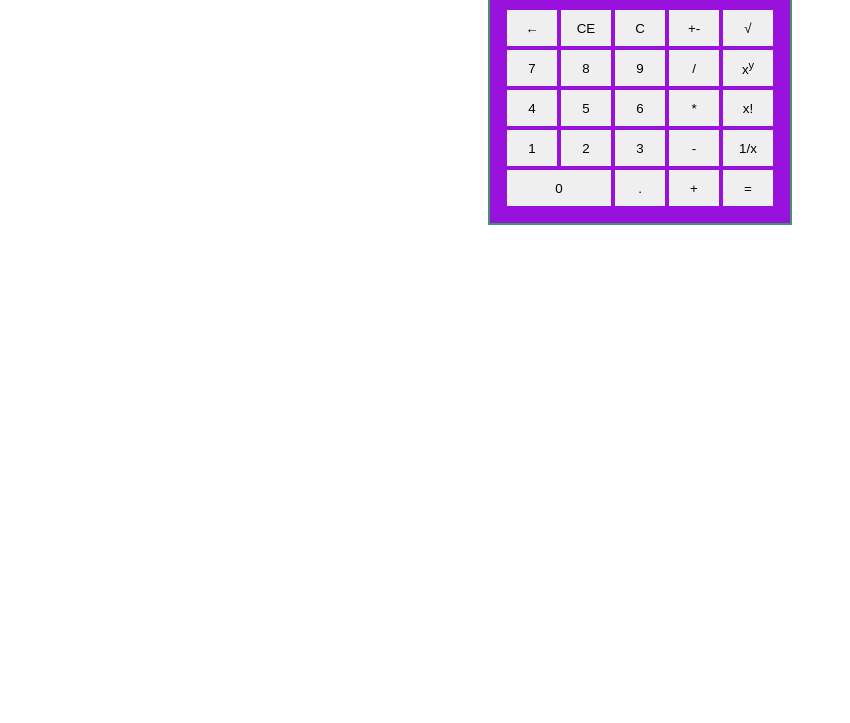
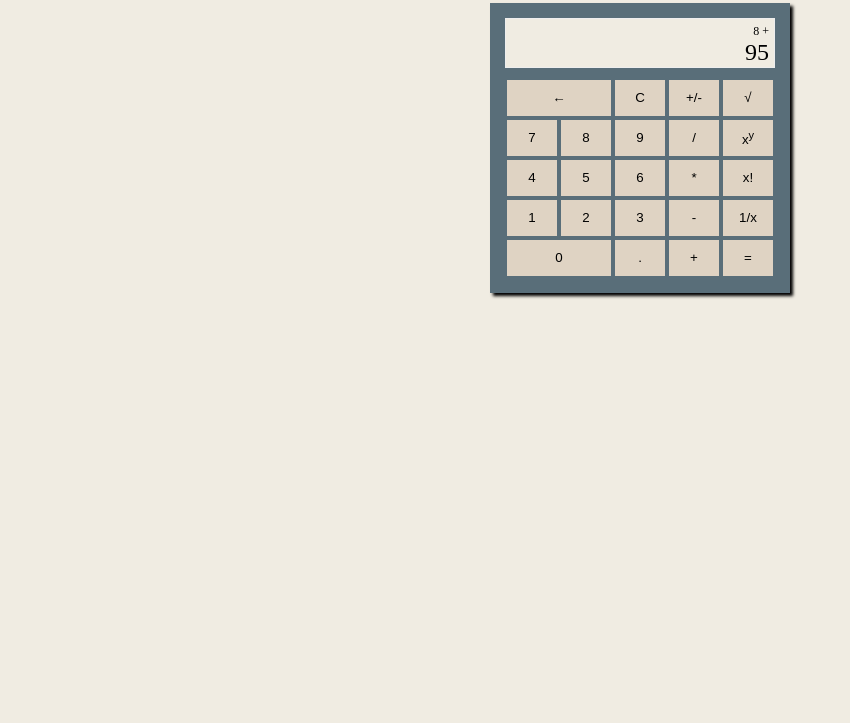
Before and after one commit to ABustos2606/odin-calculator, a plain HTML site: page index.htm in a window 1280 px wide. Shown: the part 77-800 px from the top of the page, without its empty margins (0-850 px from the left). Drawn offline with Linux system fonts and the light colour scheme.

Commit message:
CSS changes

```diff
--- a/index.htm
+++ b/index.htm
@@ -9,19 +9,20 @@
 </head>
 <body>
     <header>
-
+        <h1>Calculator</h1>
     </header>
     <main>
         <div id="calculator">
             <div class="display">
+                <span class="superior">8 +</span>
+                <span class="lastinput">95</span>
 
             </div>
             <div class="buttons">
                 <div class="col">
                     <button class="operator" id="backspace">←</button>
-                    <button class="operator" id="ce">CE</button>
                     <button class="operator" id="clear">C</button>
-                    <button class="operator" id="plusminus">+-</button>
+                    <button class="operator" id="plusminus">+/-</button>
                     <button class="operator" id="squareroot">√</button>
                 </div>
                 <div class="col">
--- a/style.css
+++ b/style.css
@@ -1,3 +1,7 @@
+body {
+    background-color: #f0ece2;
+}
+
 main {
     display: flex;
     justify-content: center;
@@ -9,19 +13,33 @@ main {
     flex-direction: column;
     align-items: center;
     padding: 15px 0;
-    border: 2px solid #469367;
-    background-color: #9911dd;
+    background-color: #596e79;
+    -webkit-box-shadow: 3px 3px 3px black;
+    box-shadow: 3px 3px 3px black;
 }
 
 .display {
     width:90%;
     height: 50px;
-    border: 1px solid #ffff73;
+    border: 1px solid #eee;
     box-sizing: border-box;
     -moz-box-sizing: border-box;
     -webkit-box-sizing: border-box;
     margin-bottom: 10px;
-    background-color: #ddd;
+    background-color: #f0ece2;
+    display: flex;
+    flex-direction: column;
+    align-items: flex-end;
+    justify-content: space-around;
+    padding:5px
+}
+
+.superior {
+    font-size: 12px;
+}
+
+.lastinput {
+    font-size: 24px;
 }
 
 .buttons {
@@ -41,10 +59,15 @@ main {
     width:20%;
     height: 40px;
     margin: auto;
-    border:2px solid #9911dd;
+    border:2px solid #596e79;
+    background-color: #dfd3c3;
 
 }
 
-#zero {
+.buttons button:hover {
+    background-color: #c7b198;
+}
+
+#zero, #backspace {
     flex: 2;
 }
```
